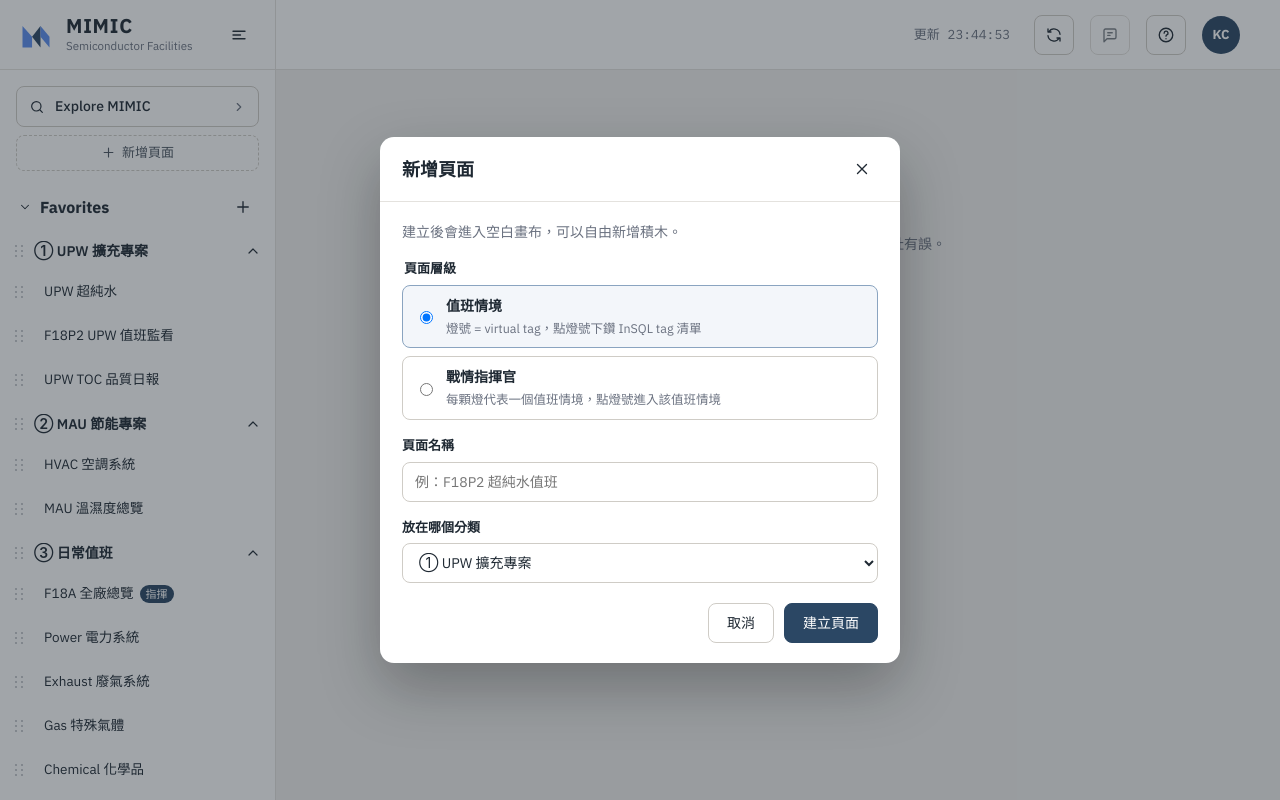
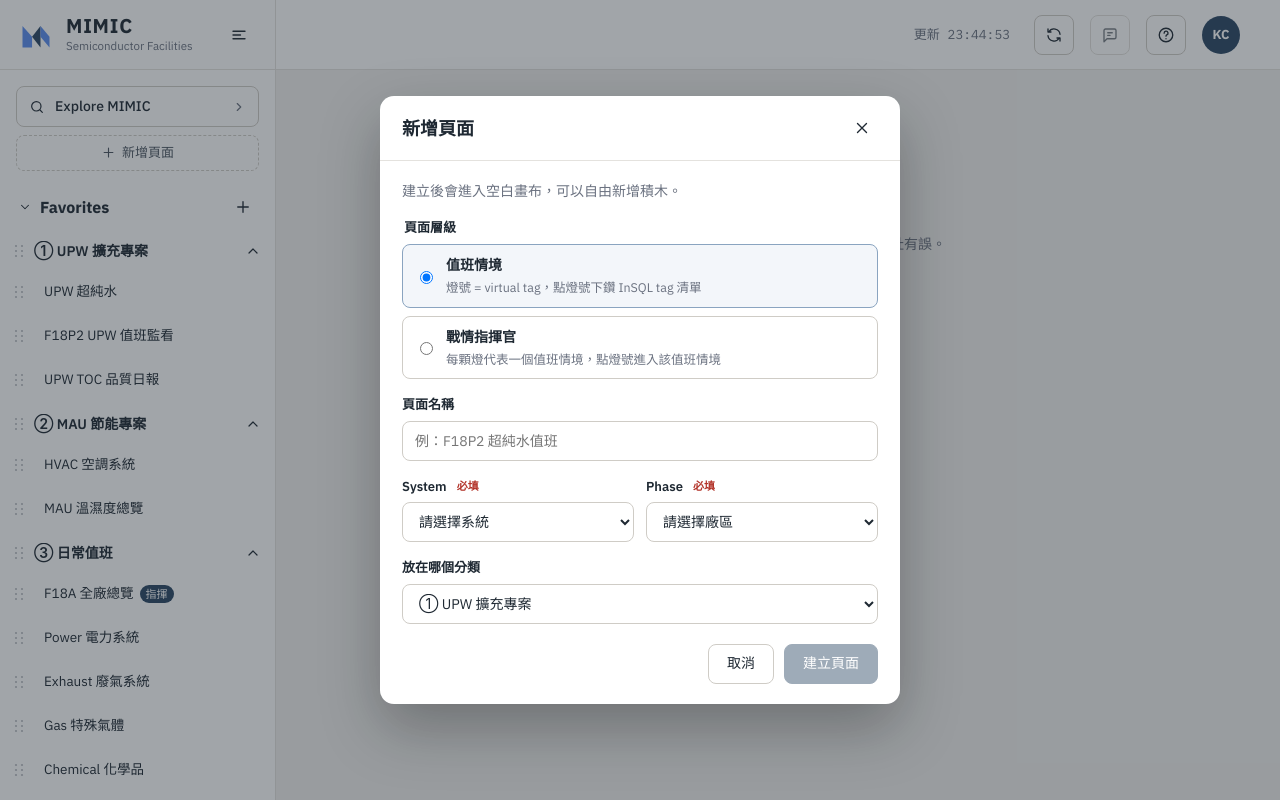
Before and after one commit to KelvinChengj/MIMIC, a React (Vite) app in the folder web/: page /p/abnormal-track in a window 1280 px wide. Both pictures are taken after a click on the button "新增頁面". Built offline with nearby package versions, Linux system fonts and the light colour scheme.

Commit message:
新增頁面必填 System 與 Phase，頁首顯示並可於編輯模式修改
Co-Authored-By: Claude Opus 5.5 <noreply@anthropic.com>
Claude-Session: https://claude.ai/code/session_01EfdkUoHeMomc3LUYVsTULa

```diff
--- a/web/src/catalog/catalog.ts
+++ b/web/src/catalog/catalog.ts
@@ -236,3 +236,7 @@ export const PAGES: PageDef[] = [
 ];
 
 export const pageBySlug = (slug: string) => PAGES.find((p) => p.slug === slug);
+
+/** 新增頁面時可選的 System 與 Phase（用詞與 Explore 的 System、Site 欄一致） */
+export const SYSTEM_OPTIONS = [...SYSTEMS.map((s) => s.name), '全系統'];
+export const PHASE_OPTIONS = [...SITES.map((s) => s.name), 'F18A'];
--- a/web/src/components/NewPageDialog.tsx
+++ b/web/src/components/NewPageDialog.tsx
@@ -5,6 +5,7 @@ import { useUi } from '../state/UiContext';
 import { useUserPages } from '../state/UserPagesContext';
 import { LAYER_META } from './LayerChip';
 import { Modal } from './Modal';
+import { PHASE_OPTIONS, SYSTEM_OPTIONS } from '../catalog/catalog';
 import type { Layer } from '../types';
 
 const NEW_GROUP = '__new__';
@@ -18,10 +19,14 @@ export function NewPageDialog() {
   const [groupId, setGroupId] = useState(newPage?.groupId ?? groups[0]?.id ?? NEW_GROUP);
   const [groupName, setGroupName] = useState('');
   const [layer, setLayer] = useState<Layer>('duty');
+  const [system, setSystem] = useState('');
+  const [phase, setPhase] = useState('');
+  const ready = !!system && !!phase;
 
   const submit = (e: FormEvent) => {
     e.preventDefault();
-    const slug = createPage(title, layer);
+    if (!ready) return;
+    const slug = createPage(title, layer, { system, phase });
     const gid = groupId === NEW_GROUP || !groups.some((g) => g.id === groupId) ? addGroup(groupName || '我的頁面') : groupId;
     addSlug(gid, slug);
     closeNewPage();
@@ -47,6 +52,22 @@ export function NewPageDialog() {
           <label htmlFor="np-title">頁面名稱</label>
           <input id="np-title" className="ef__input ef__input--plain" autoFocus value={title} maxLength={40} placeholder="例：F18P2 超純水值班" onChange={(e) => setTitle(e.target.value)} />
         </div>
+        <div className="be__pair">
+          <div className="ef">
+            <label htmlFor="np-system">System <small className="req">必填</small></label>
+            <select id="np-system" className="ef__input ef__input--plain" required value={system} onChange={(e) => setSystem(e.target.value)}>
+              <option value="" disabled>請選擇系統</option>
+              {SYSTEM_OPTIONS.map((s) => <option key={s} value={s}>{s}</option>)}
+            </select>
+          </div>
+          <div className="ef">
+            <label htmlFor="np-phase">Phase <small className="req">必填</small></label>
+            <select id="np-phase" className="ef__input ef__input--plain" required value={phase} onChange={(e) => setPhase(e.target.value)}>
+              <option value="" disabled>請選擇廠區</option>
+              {PHASE_OPTIONS.map((s) => <option key={s} value={s}>{s === 'F18A' ? 'F18A（全廠）' : s}</option>)}
+            </select>
+          </div>
+        </div>
         <div className="ef">
           <label htmlFor="np-group">放在哪個分類</label>
           <select id="np-group" className="ef__input ef__input--plain" value={groupId} onChange={(e) => setGroupId(e.target.value)}>
@@ -62,7 +83,7 @@ export function NewPageDialog() {
         )}
         <div className="newpage__actions">
           <button type="button" className="btn" onClick={closeNewPage}>取消</button>
-          <button type="submit" className="btn btn--primary">建立頁面</button>
+          <button type="submit" className="btn btn--primary" disabled={!ready} title={ready ? undefined : '請先選擇 System 與 Phase'}>建立頁面</button>
         </div>
       </form>
     </Modal>
--- a/web/src/pages/UserPageView.tsx
+++ b/web/src/pages/UserPageView.tsx
@@ -10,6 +10,7 @@ import { BackButton, FullscreenButton, PageHeader } from '../components/PagePart
 import { useFavorites } from '../state/FavoritesContext';
 import { useUi } from '../state/UiContext';
 import { useUserPages } from '../state/UserPagesContext';
+import { PHASE_OPTIONS, SYSTEM_OPTIONS } from '../catalog/catalog';
 import { layerOf } from '../lib/pages';
 import type { UserPage } from '../types';
 import { LAYER_META, LayerChip } from '../components/LayerChip';
@@ -19,7 +20,7 @@ import { LAYER_META, LayerChip } from '../components/LayerChip';
  * 自建頁面與內建燈號牆頁面（page.builtin）共用；內建頁面不能改名或刪除（要回到預設請用「重置展示資料」）。
  */
 export function UserPageView({ page, edit }: { page: UserPage; edit: boolean }) {
-  const { addBlock, updateBlock, moveBlock, removeBlock, duplicateBlock, renamePage, deletePage } = useUserPages();
+  const { addBlock, updateBlock, moveBlock, removeBlock, duplicateBlock, renamePage, deletePage, setPageMeta } = useUserPages();
   const { removeSlug } = useFavorites();
   const { showToast } = useUi();
   const navigate = useNavigate();
@@ -91,6 +92,18 @@ export function UserPageView({ page, edit }: { page: UserPage; edit: boolean })
                 />
               )}
               <LayerChip layer={layer} />
+              {!page.builtin && (
+                <span className="page-meta-edit">
+                  <select aria-label="System" value={page.system ?? ''} onChange={(e) => setPageMeta(page.slug, { system: e.target.value })}>
+                    <option value="" disabled>System</option>
+                    {SYSTEM_OPTIONS.map((s) => <option key={s} value={s}>{s}</option>)}
+                  </select>
+                  <select aria-label="Phase" value={page.phase ?? ''} onChange={(e) => setPageMeta(page.slug, { phase: e.target.value })}>
+                    <option value="" disabled>Phase</option>
+                    {PHASE_OPTIONS.map((s) => <option key={s} value={s}>{s}</option>)}
+                  </select>
+                </span>
+              )}
               <span className="mode-pill">編輯模式</span>
             </>
           }
@@ -105,7 +118,7 @@ export function UserPageView({ page, edit }: { page: UserPage; edit: boolean })
       ) : (
         <PageHeader
           title={<>{page.title} <LayerChip layer={layer} /></>}
-          sub={meta.hint}
+          sub={<>{(page.system || page.phase) && <span className="page-meta">{[page.system, page.phase].filter(Boolean).join(' · ')}</span>}{meta.hint}</>}
           actions={
             <>
               <BackButton />
--- a/web/src/state/UserPagesContext.tsx
+++ b/web/src/state/UserPagesContext.tsx
@@ -5,13 +5,14 @@ import { nextFreePosition, snap } from '../blocks/layout';
 import { createBlock, footprintOf, normalizeBlock } from '../blocks/registry';
 import { newId } from '../lib/blocks';
 import { migrateSizes } from '../lib/pages';
-import type { Layer, PageBlock, UserPage } from '../types';
+import type { Layer, PageBlock, PageMeta, UserPage } from '../types';
 import { usePersistentState } from './storage';
 
 interface UserPagesValue {
   pages: UserPage[];
   getPage: (slug: string) => UserPage | undefined;
-  createPage: (title: string, layer: Layer) => string;
+  createPage: (title: string, layer: Layer, meta?: PageMeta) => string;
+  setPageMeta: (slug: string, meta: PageMeta) => void;
   renamePage: (slug: string, title: string) => void;
   deletePage: (slug: string) => void;
   addBlock: (slug: string, type: string) => string;
@@ -53,12 +54,13 @@ export function UserPagesProvider({ children }: { children: ReactNode }) {
     return {
       pages,
       getPage: find,
-      createPage: (title, layer) => {
+      createPage: (title, layer, meta = {}) => {
         const slug = newId('u');
-        setPages((prev) => [...prev, { slug, title: title.trim() || '未命名頁面', blocks: [], createdAt: Date.now(), layer, sizes: 2 }]);
+        setPages((prev) => [...prev, { slug, title: title.trim() || '未命名頁面', blocks: [], createdAt: Date.now(), layer, sizes: 2, ...meta }]);
         return slug;
       },
       renamePage: (slug, title) => patchPage(slug, (p) => ({ ...p, title })),
+      setPageMeta: (slug, meta) => patchPage(slug, (p) => ({ ...p, ...meta })),
       deletePage: (slug) => setPages((prev) => prev.filter((p) => p.slug !== slug || p.builtin)),
       addBlock: (slug, type) => {
         const block = createBlock(type, find(slug)?.blocks ?? []);
--- a/web/src/styles.css
+++ b/web/src/styles.css
@@ -643,3 +643,9 @@ a.lampdot:focus-visible { outline: 2px solid var(--focus); outline-offset: 2px;
 /* 中尺寸燈號下方是積木名稱：最多兩行，超過才省略 */
 .tile--k1 .tile__text { white-space: normal; text-align: center; line-height: 1.25; display: -webkit-box; -webkit-line-clamp: 2; -webkit-box-orient: vertical; word-break: keep-all; overflow-wrap: anywhere; }
 .tile--k1 { gap: 4px; }
+
+/* 頁面分類（System · Phase） */
+.req { font-size: 11px; font-weight: 600; color: var(--red); margin-left: 4px; }
+.page-meta { display: inline-flex; align-items: center; height: 22px; padding: 0 9px; margin-right: 10px; border-radius: 999px; background: #e8edf3; color: #2f5d8a; font-size: 12.5px; font-weight: 600; }
+.page-meta-edit { display: inline-flex; gap: 6px; }
+.page-meta-edit select { height: 28px; padding: 0 6px; border: 1px solid var(--line-strong); border-radius: 6px; font-size: 13px; font-weight: 500; }
--- a/web/src/types.ts
+++ b/web/src/types.ts
@@ -165,4 +165,9 @@ export interface UserPage {
   layer?: Layer;
   /** 燈號尺寸定義的版本：2 = 小只有燈、中為原本的小、大為原本的中。舊資料讀取時換算 */
   sizes?: 2;
+  /** 頁面分類：System（系統，例如「超純水」）與 Phase（廠區，例如「F18P2」），和 Explore 的欄位一致 */
+  system?: string;
+  phase?: string;
 }
+
+export type PageMeta = Pick<UserPage, 'system' | 'phase'>;
```
Also changed, not shown: 1 other file (tests, documents, lock files or other folders).
